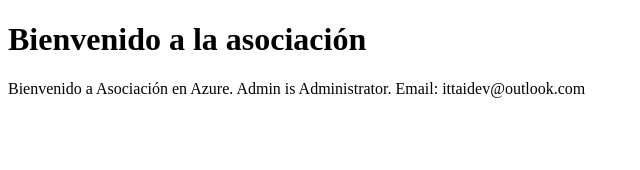
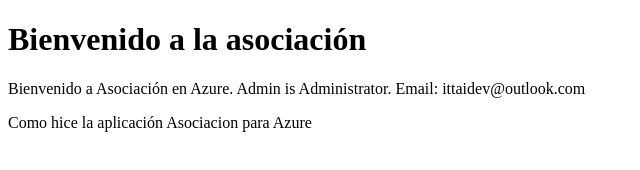
Before and after one commit to ittairivero/azure, a plain HTML site: page index.html in a window 1280 px wide. Shown: the whole page, without its empty margins (0-640 px from the left). Drawn offline with Linux system fonts and the light colour scheme.

Commit message:
Update index.html

```diff
--- a/index.html
+++ b/index.html
@@ -7,5 +7,6 @@
   <body>
     <h1>Bienvenido a la asociación</h1>
     <p>Bienvenido a Asociación en Azure. Admin is Administrator. Email: ittaidev@outlook.com </p>
+    <p>Como hice la aplicación Asociacion para Azure</p>
   </body>
 </html>
```
